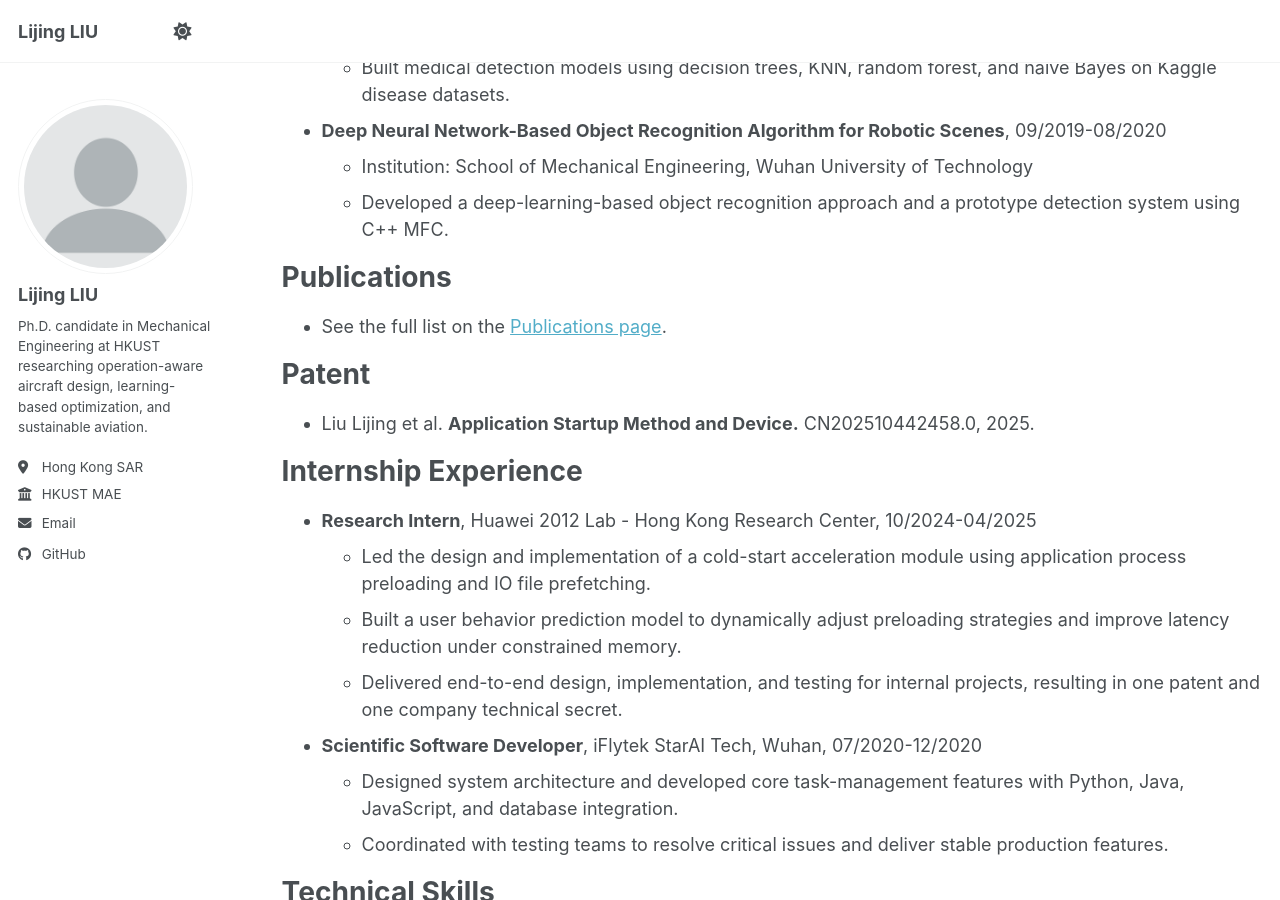
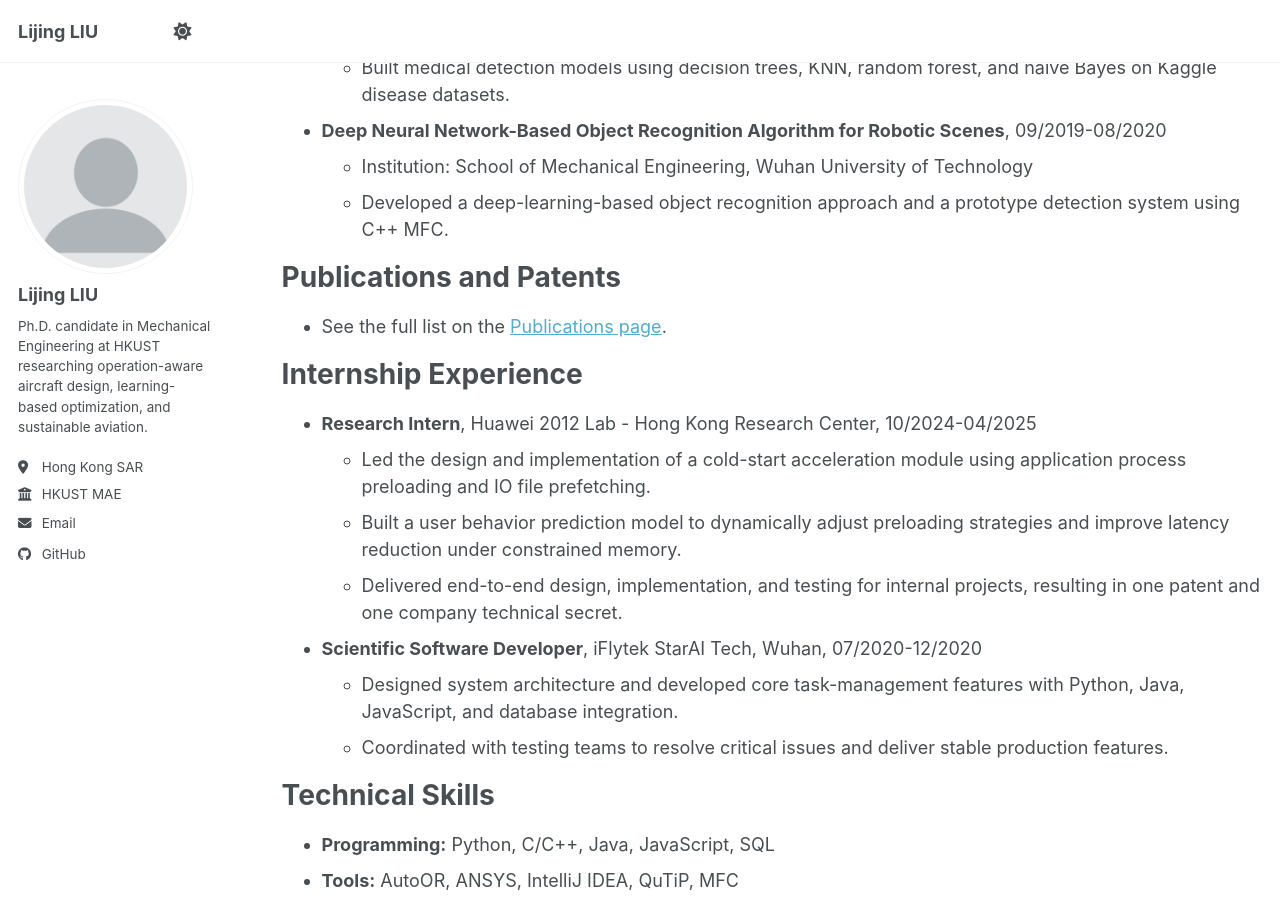
Before and after one commit to LijingJim/LijingJim.github.io, a Jekyll site: the page built from _pages/cv.md, in a window 1280 px wide and 900 px high, scrolled down 1509 px. Built offline with Jekyll 4.4.1, drawn with Linux system fonts in a browser that asks for light colours; a script bundle is joined from its source files by our own code; library files that are not in the unit come from our copies.

Commit message:
Update CV

```diff
--- a/_pages/cv.md
+++ b/_pages/cv.md
@@ -53,13 +53,13 @@ Research Projects
   * Institution: School of Mechanical Engineering, Wuhan University of Technology
   * Developed a deep-learning-based object recognition approach and a prototype detection system using C++ MFC.
 
-Publications
+Publications and Patents
 ======
 * See the full list on the [Publications page](/publications/).
 
-Patent
-======
-* Liu Lijing et al. **Application Startup Method and Device.** CN202510442458.0, 2025.
+<!-- Patent -->
+<!-- ====== -->
+<!-- * Liu Lijing et al. **Application Startup Method and Device.** CN202510442458.0, 2025. -->
 
 Internship Experience
 ======
```
